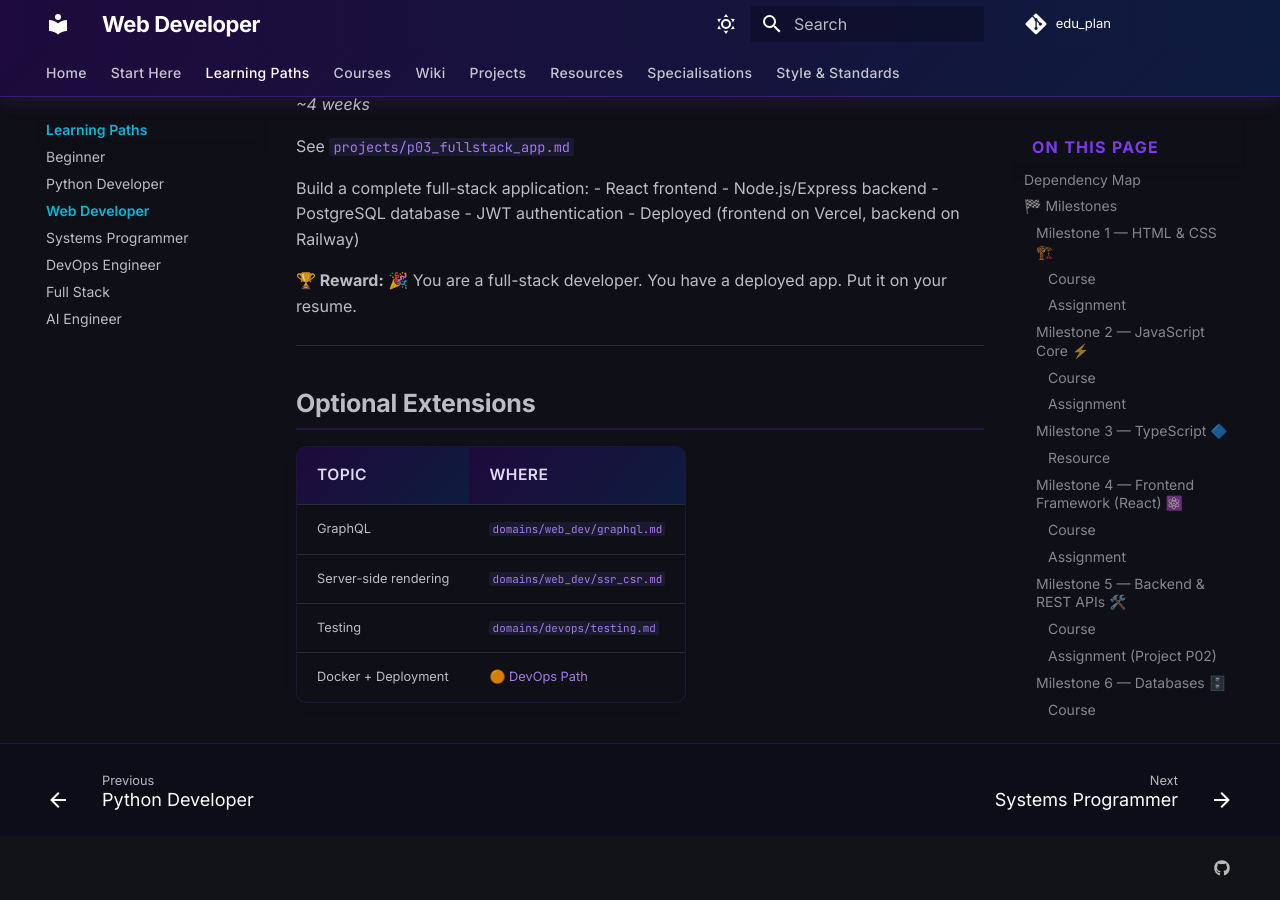
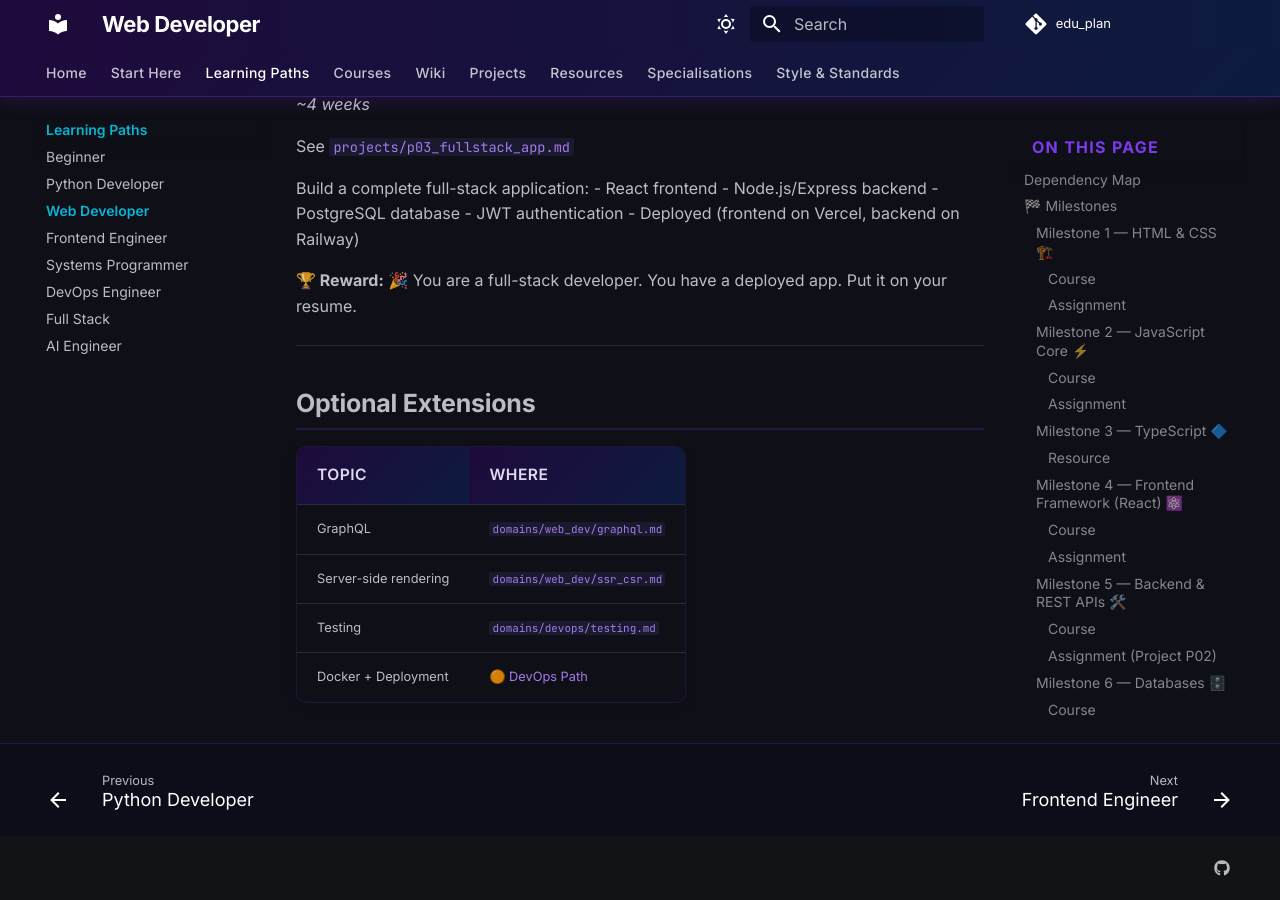
Before and after one commit to MatthewTaormina/edu_plan, an MkDocs documentation site: the page built from docs/paths/web_developer.md, in a window 1280 px wide and 900 px high, scrolled down 4342 px. Built offline with MkDocs 1.6.1 and Material for MkDocs 9.7.7, drawn with Linux system fonts in a browser that asks for light colours; comment, search, counter and statistics services are not loaded; some of the changed lines change nothing that is shown.

Commit message:
chore(nav): register angular lessons 03-09, nextjs, frontend_engineer path

```diff
--- a/mkdocs.yml
+++ b/mkdocs.yml
@@ -121,6 +121,7 @@
     - "Beginner": paths/beginner.md
     - "Python Developer": paths/python_developer.md
     - "Web Developer": paths/web_developer.md
+    - "Frontend Engineer": paths/frontend_engineer.md
     - "Systems Programmer": paths/systems.md
     - "DevOps Engineer": paths/devops.md
     - "Full Stack": paths/fullstack.md
@@ -244,6 +245,13 @@
       - courses/angular_fundamentals/index.md
       - "Lesson 01 — Angular Architecture & CLI Setup": courses/angular_fundamentals/lesson_01.md
       - "Lesson 02 — Standalone Components & Templates": courses/angular_fundamentals/lesson_02.md
+      - "Lesson 03 — Data Binding & Signals": courses/angular_fundamentals/lesson_03.md
+      - "Lesson 04 — Component Communication & Services": courses/angular_fundamentals/lesson_04.md
+      - "Lesson 05 — Angular Router": courses/angular_fundamentals/lesson_05.md
+      - "Lesson 06 — HTTP & HttpClient": courses/angular_fundamentals/lesson_06.md
+      - "Lesson 07 — Reactive Forms": courses/angular_fundamentals/lesson_07.md
+      - "Lesson 08 — Pipes, Directives & Template Utilities": courses/angular_fundamentals/lesson_08.md
+      - "Lesson 09 — Capstone: Project Manager App": courses/angular_fundamentals/lesson_09.md
   - Wiki:
     - "Foundations":
       - domains/foundations/index.md
```
